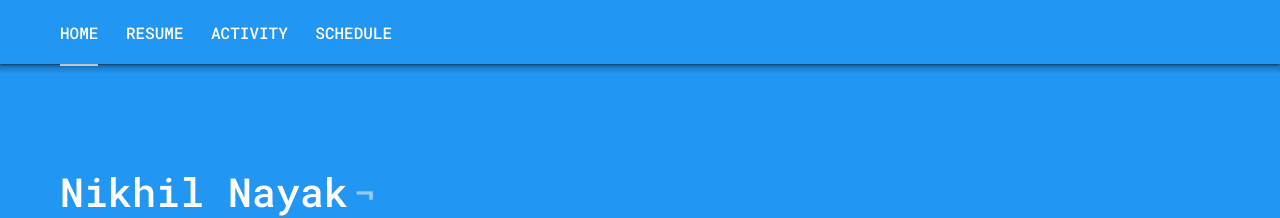
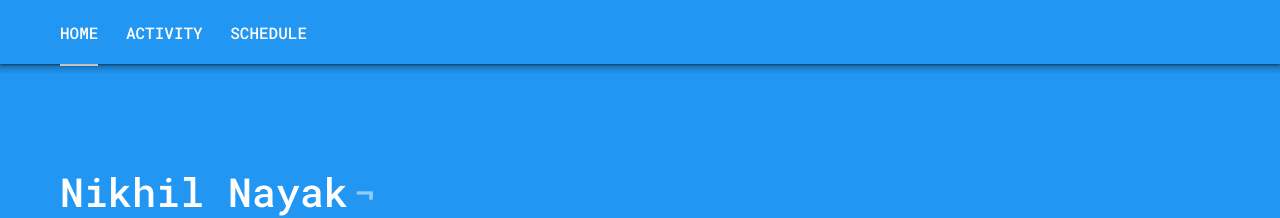
Before and after one commit to nikhilnayak98/blog, a Jekyll site: the page built from index.markdown, in a window 1280 px wide. Shown: the top 218 px of the page. Built offline with Jekyll 4.4.1, drawn with Linux system fonts in a browser that asks for light colours; nearby versions of some CDN libraries; comment, search, counter and statistics services are not loaded.

Commit message:
Update navigation.html

```diff
--- a/_includes/navigation.html
+++ b/_includes/navigation.html
@@ -2,7 +2,7 @@
   <div style="overflow:hidden;">
   <div class="c-navigation__container u-container" style="overflow-x:auto;overflow-y:hidden;">
     <a class="c-navigation__item {% if page.url == '/' %}is-active{% endif %}" href="{{ "/" | prepend: site.baseurl }}">Home</a>
-    <a class="c-navigation__item {% if page.url == '/resume/' %}is-active{% endif %}" href="{{ "/resume/" | prepend: site.baseurl }}">Resume</a>
+
     <a class="c-navigation__item {% if page.url == '/activity/' %}is-active{% endif %}" href="{{ "/activity/" | prepend: site.baseurl }}">Activity</a>
     <a class="c-navigation__item {% if page.url == '/schedule/' %}is-active{% endif %}" href="{{ "/schedule/" | prepend: site.baseurl }}">Schedule</a>
   </div>
```
